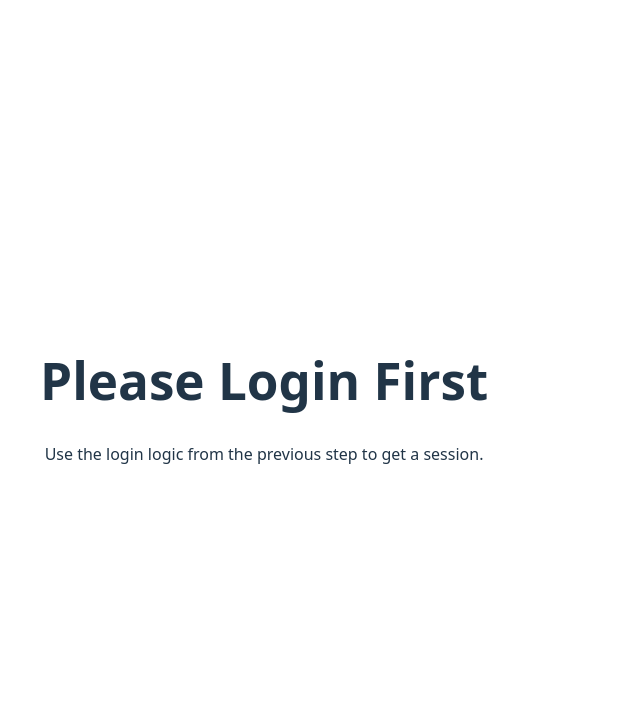
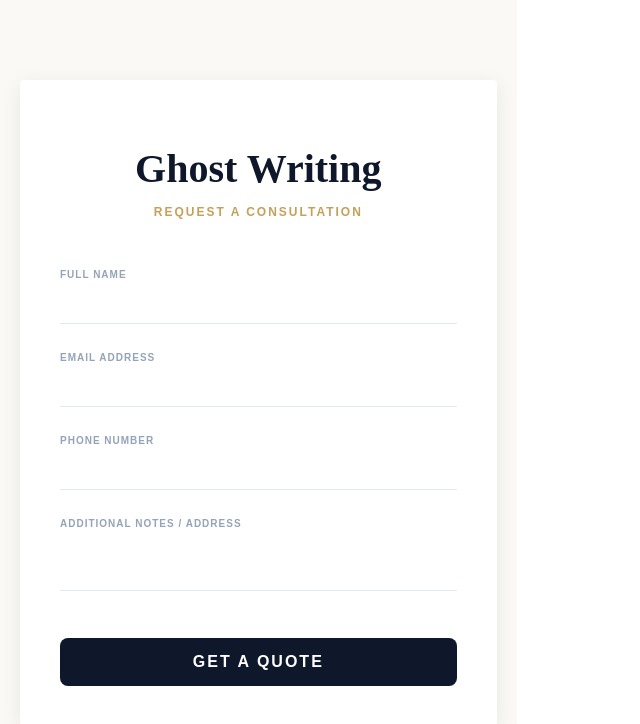
Before and after one commit to Arman-dev123/test, a React (Vite) app: page / in a window 1280 px wide. Shown: the top 724 px of the page, without its empty margins (0-640 px from the left). Built offline with nearby package versions, Linux system fonts and the light colour scheme.

Commit message:
removed auth and created ghost writing quote form

```diff
--- a/src/App.jsx
+++ b/src/App.jsx
@@ -1,75 +1,121 @@
-import { useState, useEffect } from 'react';
+import { useState } from 'react';
 import { supabase } from './supabaseClient';
+import { CheckCircle2, Send } from 'lucide-react';
 
 function App() {
-  const [session, setSession] = useState(null);
   const [loading, setLoading] = useState(false);
-  // Form State
+  const [submitted, setSubmitted] = useState(false);
   const [formData, setFormData] = useState({
     full_name: '',
+    email: '',
     phone: '',
-    address: ''
+    address: '' // Kept as requested in your column list
   });
 
-  useEffect(() => {
-    supabase.auth.getSession().then(({ data: { session } }) => setSession(session));
-    supabase.auth.onAuthStateChange((_event, session) => setSession(session));
-  }, []);
-
-  const handleSubmitDetails = async (e) => {
+  const handleSubmit = async (e) => {
     e.preventDefault();
     setLoading(true);
 
-    // This sends data to the 'profiles' table we just created
     const { error } = await supabase
       .from('profiles')
       .insert([
         {
           full_name: formData.full_name,
+          email: formData.email,
           phone: formData.phone,
-          address: formData.address,
-          user_id: session.user.id // Links the record to the logged-in user
+          address: formData.address
         }
       ]);
 
     setLoading(false);
-    if (error) alert(error.message);
-    else alert('Details saved to database!');
+    if (error) {
+      alert("Error: " + error.message);
+    } else {
+      setSubmitted(true);
+    }
   };
 
-  if (!session) {
+  if (submitted) {
     return (
-      <div style={{ padding: '40px', textAlign: 'center' }}>
-        <h1>Please Login First</h1>
-        <p>Use the login logic from the previous step to get a session.</p>
+      <div style={{ height: '100vh', display: 'flex', alignItems: 'center', justifyContent: 'center', backgroundColor: '#FAF9F6', fontFamily: 'serif' }}>
+        <div style={{ textAlign: 'center', padding: '40px', background: 'white', borderRadius: '8px', boxShadow: '0 10px 30px rgba(0,0,0,0.05)' }}>
+          <CheckCircle2 size={60} color="#C5A059" style={{ margin: '0 auto 20px' }} />
+          <h2 style={{ fontSize: '2rem', color: '#0f172a' }}>Request Received</h2>
+          <p style={{ color: '#64748b' }}>Our ghostwriting experts will contact you shortly.</p>
+          <button onClick={() => setSubmitted(false)} style={{ marginTop: '20px', background: 'none', border: '1px solid #C5A059', color: '#C5A059', padding: '10px 20px', cursor: 'pointer' }}>Send another request</button>
+        </div>
       </div>
     );
   }
 
   return (
-    <div style={{ padding: '20px', maxWidth: '400px', margin: '0 auto' }}>
-      <h2>User Details Form</h2>
-      <form onSubmit={handleSubmitDetails} style={{ display: 'flex', flexDirection: 'column', gap: '10px' }}>
+    <div style={{ minHeight: '100vh', backgroundColor: '#FAF9F6', padding: '80px 20px', fontFamily: 'sans-serif' }}>
+      <div style={{ maxWidth: '500px', margin: '0 auto', background: 'white', padding: '40px', borderRadius: '4px', boxShadow: '0 4px 20px rgba(0,0,0,0.08)' }}>
+
+        <header style={{ textAlign: 'center', marginBottom: '40px' }}>
+          <h1 style={{ fontFamily: 'serif', fontSize: '2.5rem', color: '#0f172a', marginBottom: '10px' }}>Ghost Writing</h1>
+          <p style={{ color: '#C5A059', fontWeight: 'bold', letterSpacing: '2px', fontSize: '12px', uppercase: 'true' }}>REQUEST A CONSULTATION</p>
+        </header>
+
+        <form onSubmit={handleSubmit} style={{ display: 'flex', flexDirection: 'column', gap: '20px' }}>
+          <div>
+            <label style={{ fontSize: '10px', fontWeight: 'bold', color: '#94a3b8', letterSpacing: '1px' }}>FULL NAME</label>
             <input
-          placeholder="Full Name"
+              style={{ width: '100%', border: 'none', borderBottom: '1px solid #e2e8f0', padding: '10px 0', outline: 'none', fontSize: '16px' }}
+              type="text"
+              required
               onChange={(e) => setFormData({...formData, full_name: e.target.value})}
+            />
+          </div>
+
+          <div>
+            <label style={{ fontSize: '10px', fontWeight: 'bold', color: '#94a3b8', letterSpacing: '1px' }}>EMAIL ADDRESS</label>
+            <input
+              style={{ width: '100%', border: 'none', borderBottom: '1px solid #e2e8f0', padding: '10px 0', outline: 'none', fontSize: '16px' }}
+              type="email"
               required
+              onChange={(e) => setFormData({...formData, email: e.target.value})}
             />
+          </div>
+
+          <div>
+            <label style={{ fontSize: '10px', fontWeight: 'bold', color: '#94a3b8', letterSpacing: '1px' }}>PHONE NUMBER</label>
             <input
-          placeholder="Phone Number"
+              style={{ width: '100%', border: 'none', borderBottom: '1px solid #e2e8f0', padding: '10px 0', outline: 'none', fontSize: '16px' }}
+              type="tel"
+              required
               onChange={(e) => setFormData({...formData, phone: e.target.value})}
             />
+          </div>
+
+          <div>
+            <label style={{ fontSize: '10px', fontWeight: 'bold', color: '#94a3b8', letterSpacing: '1px' }}>ADDITIONAL NOTES / ADDRESS</label>
             <textarea
-          placeholder="Address"
+              style={{ width: '100%', border: 'none', borderBottom: '1px solid #e2e8f0', padding: '10px 0', outline: 'none', fontSize: '16px', resize: 'none' }}
+              rows="2"
               onChange={(e) => setFormData({...formData, address: e.target.value})}
             />
-        <button type="submit" disabled={loading}>
-          {loading ? 'Saving...' : 'Save Details'}
+          </div>
+
+          <button
+            type="submit"
+            disabled={loading}
+            style={{
+              marginTop: '20px',
+              padding: '15px',
+              backgroundColor: '#0f172a',
+              color: 'white',
+              border: 'none',
+              fontWeight: 'bold',
+              letterSpacing: '2px',
+              cursor: 'pointer',
+              transition: '0.3s'
+            }}
+          >
+            {loading ? 'SENDING...' : 'GET A QUOTE'}
           </button>
         </form>
-
-      <hr style={{ margin: '20px 0' }} />
-      <button onClick={() => supabase.auth.signOut()}>Sign Out</button>
+      </div>
     </div>
   );
 }
```
Lines whose indentation alone changed are shown as unchanged.
